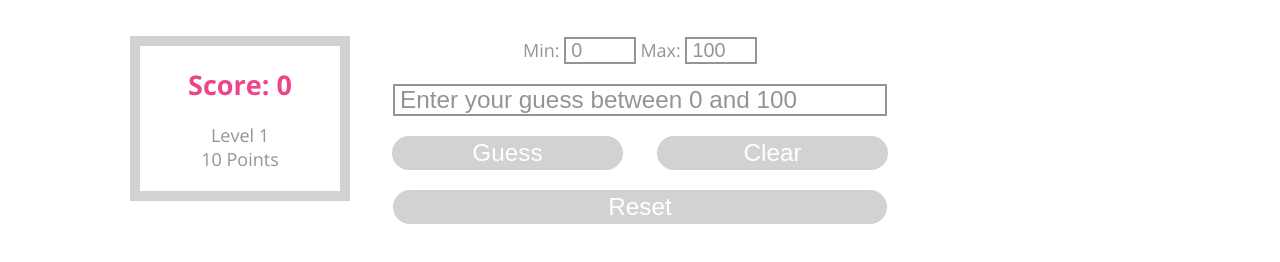
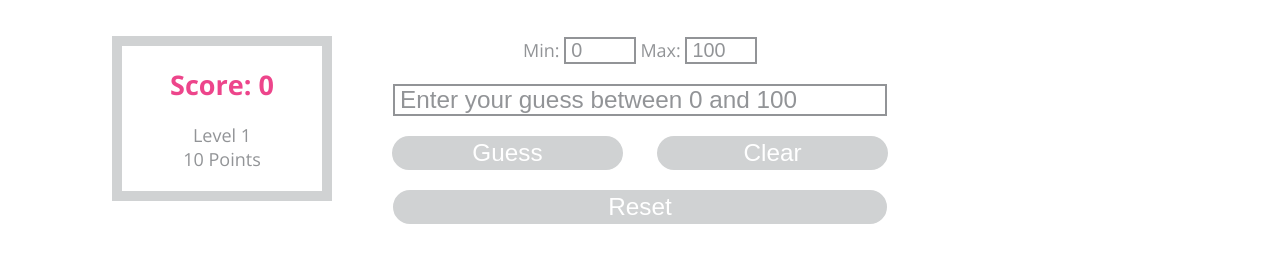
Before and after one commit to katiescruggs/number-guesser, a plain HTML site: page index.html in a window 1280 px wide. Shown: the part 108-370 px from the top of the page. Drawn offline with nearby package versions, Linux system fonts and the light colour scheme.

Commit message:
CSS changes to scoreboard

```diff
--- a/script.js
+++ b/script.js
@@ -126,7 +126,6 @@ function resetPage() {
 }
 
 function checkGuess() {
-
 	errorMessage.style.display = 'none';
 	resetButton.disabled = false;
 
--- a/style.css
+++ b/style.css
@@ -34,7 +34,7 @@ article {
 	width: 160px;
 	position: absolute;
 	top: 104px;
-	left: 90px;
+	left: 72px;
 
 	text-align: center;
 	border: 10px solid #D0D2D3;
```
